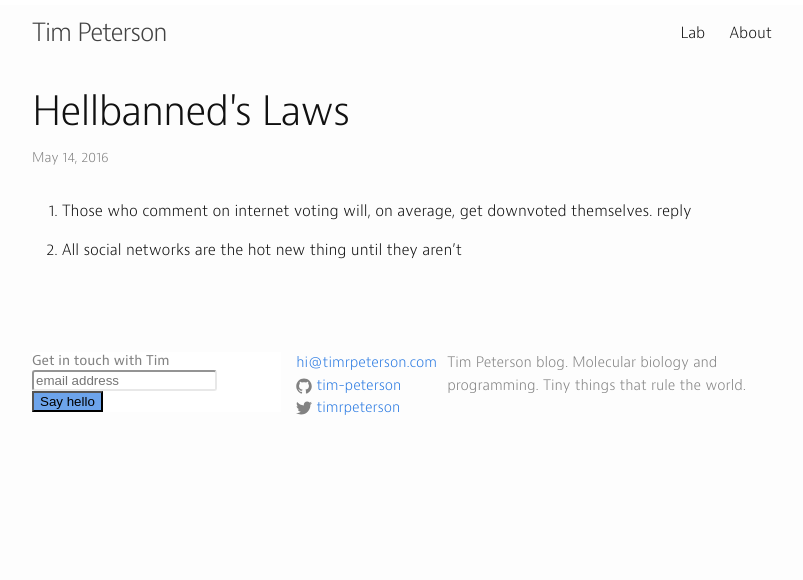
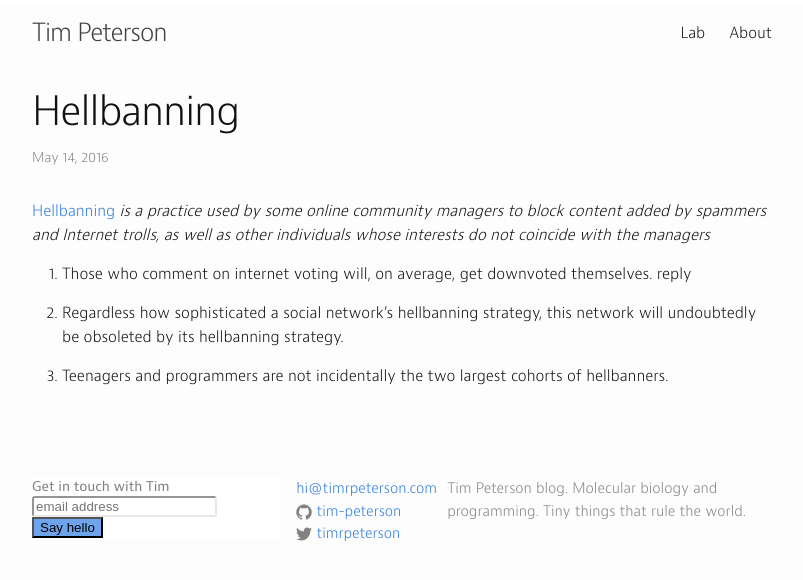
Before and after one commit to tim-peterson/timrpeterson, a Jekyll site: the page built from _posts/2016-06-03-hellbanneds-laws.markdown, in a window 1280 px wide. Shown: the top 580 px of the page, without its empty margins (238-1041 px from the left). Built offline with Jekyll 4.4.1, drawn with Linux system fonts in a browser that asks for light colours; comment, search, counter and statistics services are not loaded.

Commit message:
hellbanned law2

```diff
--- a/_posts/2016-06-03-hellbanneds-laws.markdown
+++ b/_posts/2016-06-03-hellbanneds-laws.markdown
@@ -1,13 +1,17 @@
 ---
 layout: post
-title:  "Hellbanned's Laws"
+title:  "Hellbanning"
 date:   2016-05-14 10:25:00
 categories:
 comments: True
 ---
 
 
+[Hellbanning](https://en.wikipedia.org/wiki/Stealth_banning) *is a practice used by some online community managers to block content added by spammers and Internet trolls, as well as other individuals whose interests do not coincide with the managers*
+
 1. Those who comment on internet voting will, on average, get downvoted themselves.
 reply
 
-2. All social networks are the hot new thing until they aren't
+2. Regardless how sophisticated a social network's hellbanning strategy, this network will undoubtedly be obsoleted by its hellbanning strategy.
+
+3. Teenagers and programmers are not incidentally the two largest cohorts of hellbanners.
```
